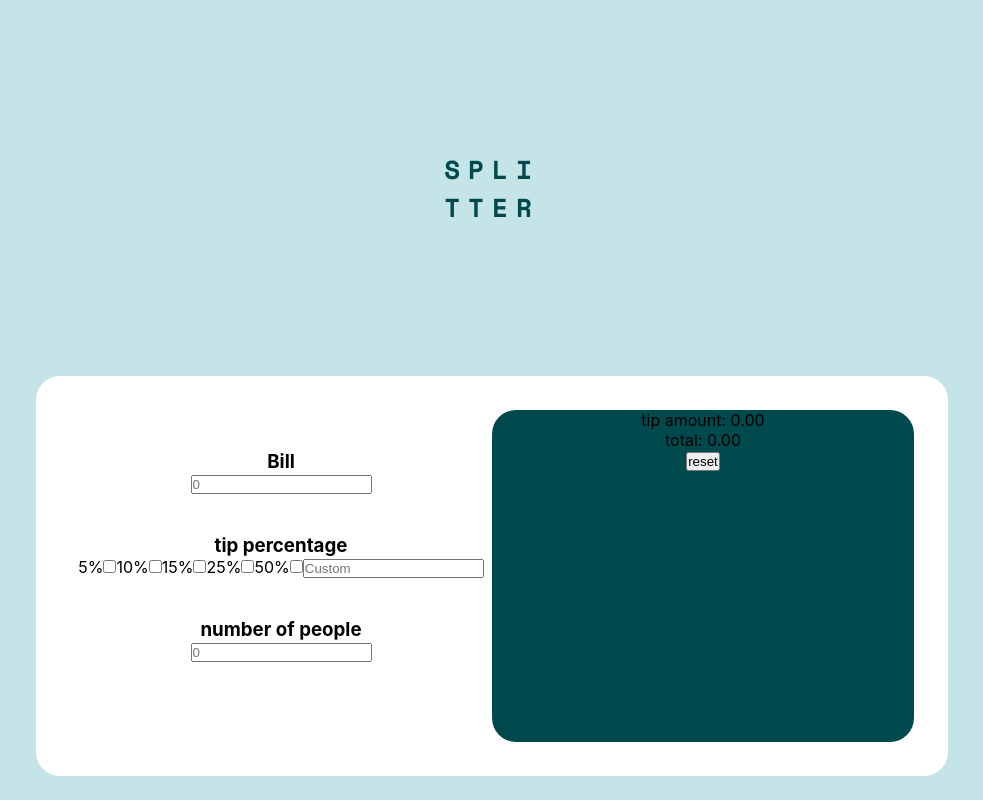
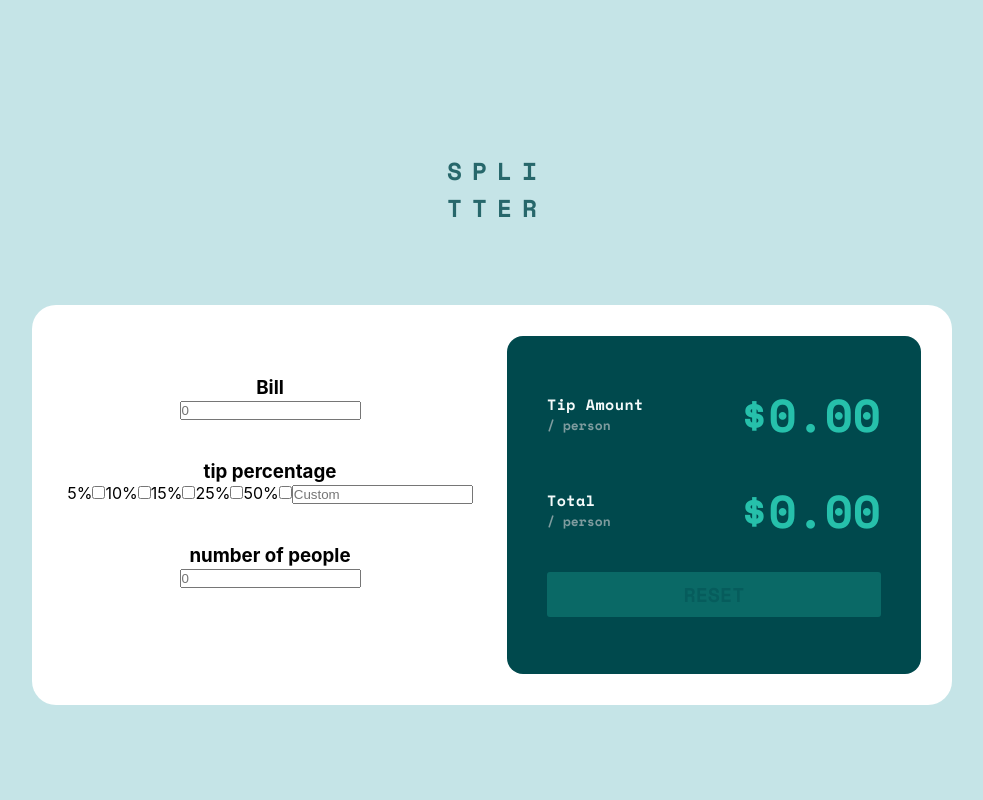
Before and after one commit to rachidbend/tip-calculator-app-main, a React (Create React App) app: page / in a window 1280 px wide. Shown: the whole page, without its empty margins (148-1131 px from the left). Built offline with nearby package versions, Linux system fonts and the light colour scheme.

Commit message:
started styling the app, starting with the result side

```diff
--- a/src/App.css
+++ b/src/App.css
@@ -1,5 +1,5 @@
 .container {
-  margin-top: 150px;
+  margin-top: 153px;
   text-align: center;
 }
 
@@ -13,9 +13,13 @@
 
 .heading--primary {
   color: hsl(183, 100%, 15%);
+  opacity: 0.8;
   text-transform: uppercase;
-  letter-spacing: 8px;
-  font-size: 26px;
+  letter-spacing: 10px;
+  font-size: 24.5px;
+  line-height: 1.5;
+  padding-left: 10px;
+  /* transform: scale(0.99); */
 }
 
 .input-data div {
--- a/src/components/Results.js
+++ b/src/components/Results.js
@@ -5,9 +5,29 @@
 export const Results = props => {
   return (
     <div className="results">
-      <div>tip amount: {props.tip} </div>
-      <div>total: {props.total} </div>
-      <button onClick={props.onClick}>reset</button>
+      <div>
+        <div className="results__section">
+          <div>
+            <h3 className="results__title">Tip Amount</h3>
+            <p className="results__per-person">/ person</p>
+          </div>
+          <div>
+            <p className="results__number">${props.tip}</p>
+          </div>
+        </div>
+        <div className="results__section">
+          <div>
+            <h3 className="results__title">Total</h3>
+            <p className="results__per-person">/ person</p>
+          </div>
+          <div>
+            <p className="results__number">${props.total}</p>
+          </div>
+        </div>
+      </div>
+      <button className="btn btn--reset" onClick={props.onClick}>
+        reset
+      </button>
     </div>
   );
 };
--- a/src/containers/BillCalculatorContainer.css
+++ b/src/containers/BillCalculatorContainer.css
@@ -1,19 +1,22 @@
 .bill-calculator {
-  max-width: 912px;
+  max-width: 920px;
   margin: 0 auto;
   background-color: #fff;
   border-radius: 24px;
-  margin-top: 150px;
+  margin-top: 78px;
   min-height: 400px;
-  padding: 34px;
+  padding: 31px;
 
   display: grid;
   grid-template-columns: 1fr 1fr;
+  gap: 30px;
 }
 
 .results {
   background-color: hsl(183, 100%, 15%);
-  border-radius: 24px;
+  border-radius: 16px;
+  padding: 44px 40px;
+  font-family: 'Space Mono', monospace;
 }
 
 @media (max-width: 700px) {
@@ -24,3 +27,52 @@
     grid-template-columns: 1fr;
   }
 }
+
+.results__section {
+  display: flex;
+  justify-content: space-between;
+  align-items: center;
+  margin-bottom: 27px;
+}
+
+.results__title {
+  color: hsl(189, 41%, 97%);
+  font-size: 15px;
+  text-align: left;
+  letter-spacing: 0.5px;
+}
+.results__per-person {
+  color: hsl(184, 14%, 56%);
+  font-size: 13px;
+  text-align: left;
+}
+
+.results__number {
+  font-size: 46px;
+  color: hsl(172, 67%, 45%);
+}
+
+.btn {
+  background: none;
+  border: none;
+  font-family: 'Space Mono', monospace;
+}
+
+.btn--reset {
+  display: block;
+  background-color: hsla(172, 67%, 45%, 0.9);
+  color: hsla(183, 100%, 15%, 0.4);
+  opacity: 0.3;
+  padding: 8px 0;
+  border-radius: 3px;
+  width: 100%;
+  font-size: 20px;
+  text-transform: uppercase;
+  transition: all ease 300ms;
+}
+
+.btn--reset:hover {
+  background-color: hsla(172, 67%, 45%, 1);
+  color: hsla(183, 100%, 15%, 1);
+  opacity: 1;
+}
--- a/src/containers/BillCalculatorContainer.js
+++ b/src/containers/BillCalculatorContainer.js
@@ -44,8 +44,8 @@
     setBill(0);
     setTipPercentage(0);
     setNumberOfPeople(0);
-    setTip(0);
-    setTotal(0);
+    setTip((0).toFixed(2));
+    setTotal((0).toFixed(2));
     setShouldReset(true);
   };
 
```
